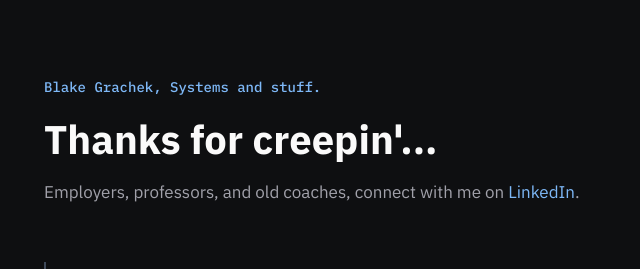
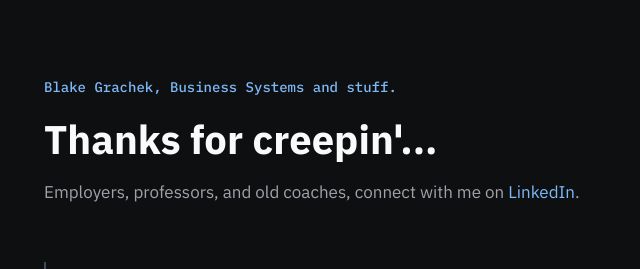
Before and after one commit to bmgrachek/bmgrachek.github.io, a Jekyll site: the page built from index.md, in a window 1280 px wide. Shown: the top 269 px of the page, without its empty margins (316-956 px from the left). Built offline with Jekyll 4.4.1, drawn with Linux system fonts in a browser that asks for light colours.

Commit message:
Update name description in index.md

```diff
--- a/index.md
+++ b/index.md
@@ -7,7 +7,7 @@ title: Blake Grachek
   .scripture p { margin-bottom: 1rem; font-style: italic; }
   .scripture cite { display: block; margin-top: 1.25rem; font-family: 'IBM Plex Mono', monospace; font-size: 0.75rem; font-style: normal; letter-spacing: 0.08em; text-transform: uppercase; color: #6b6b75; }
 </style>
-<div class="name">Blake Grachek, Systems and stuff.</div>
+<div class="name">Blake Grachek, Business Systems and stuff.</div>
 <h1>Thanks for creepin'...</h1>
 <p>Employers, professors, and old coaches, connect with me on <a href="https://www.linkedin.com/in/blakegrachek/" target="_blank" rel="noopener">LinkedIn</a>.</p>
 <blockquote class="scripture">
```
